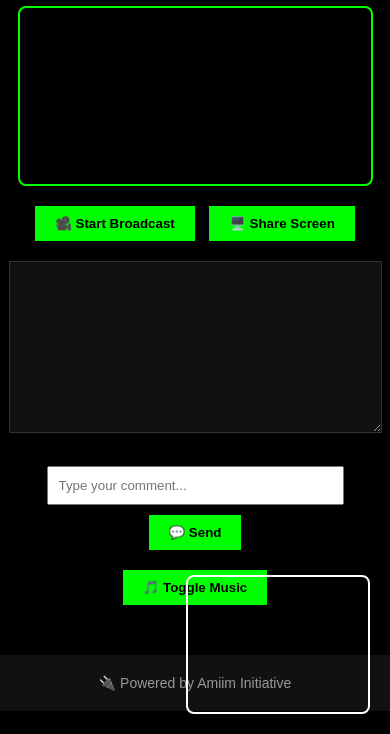
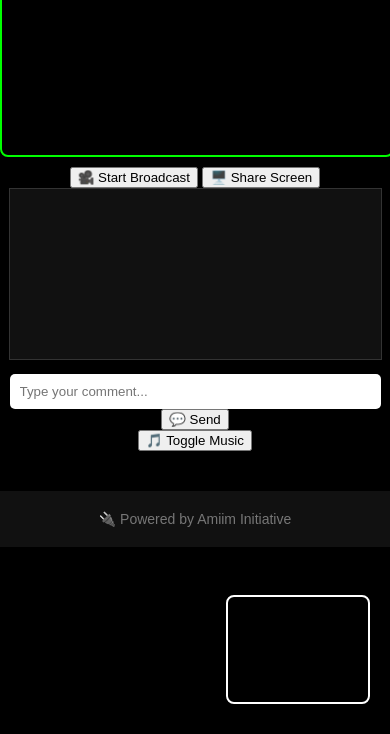
Before and after one commit to TumwekwaseAmiim/amiim-live-broadcast, a website: page index.html in a window 390 px wide. Shown: the part 110-844 px from the top of the page. Drawn offline with nearby package versions, Linux system fonts and the light colour scheme; no server answers.

Commit message:
✅ Final update: style, viewer, broadcaster, server.js, and cleanup

```diff
--- a/index.html
+++ b/index.html
@@ -5,77 +5,6 @@
   <meta name="viewport" content="width=device-width, initial-scale=1.0"/>
   <title>Broadcaster - Amiim Initiative</title>
   <link rel="stylesheet" href="style.css" />
-  <style>
-    body {
-      background: #000;
-      color: #fff;
-      font-family: Arial, sans-serif;
-      text-align: center;
-      margin: 0;
-      padding: 0;
-    }
-
-    h1 {
-      margin-top: 20px;
-    }
-
-    #screenVideo {
-      width: 90%;
-      max-width: 1000px;
-      margin: 10px auto;
-      display: block;
-      border: 2px solid #0f0;
-      border-radius: 8px;
-    }
-
-    #selfPreview {
-      position: fixed;
-      bottom: 20px;
-      right: 20px;
-      width: 180px;
-      height: 135px;
-      border: 2px solid white;
-      border-radius: 8px;
-      z-index: 1000;
-    }
-
-    .chat-box {
-      width: 90%;
-      height: 150px;
-      margin: 10px auto;
-      display: block;
-      background: #111;
-      color: #0f0;
-      padding: 10px;
-      border: 1px solid #333;
-    }
-
-    #chat-input {
-      width: 70%;
-      padding: 10px;
-      margin-top: 5px;
-    }
-
-    button {
-      padding: 10px 20px;
-      margin: 10px 5px;
-      font-weight: bold;
-      background: #0f0;
-      border: none;
-      cursor: pointer;
-    }
-
-    footer {
-      margin-top: 40px;
-      padding: 20px;
-      background: #111;
-    }
-
-    .footer-text {
-      font-size: 14px;
-      color: #999;
-    }
-  </style>
 </head>
 <body>
   <h1>🎥 Broadcaster - Amiim Initiative</h1>
@@ -87,8 +16,10 @@
   <video id="screenVideo" autoplay playsinline></video>
 
   <!-- Action Buttons -->
-  <button onclick="startBroadcast()">🎥 Start Broadcast</button>
-  <button onclick="shareScreen()">🖥️ Share Screen</button>
+  <div>
+    <button onclick="startBroadcast()">🎥 Start Broadcast</button>
+    <button onclick="shareScreen()">🖥️ Share Screen</button>
+  </div>
 
   <!-- Chat Section -->
   <textarea id="chat-box" class="chat-box" readonly></textarea><br>
@@ -114,6 +45,8 @@
   <script src="/socket.io/socket.io.js"></script>
   <script>
     const socket = io();
+    socket.emit('broadcaster'); // Register this socket as broadcaster
+
     const selfPreview = document.getElementById('selfPreview');
     const screenVideo = document.getElementById('screenVideo');
     const chatBox = document.getElementById('chat-box');
--- a/style.css
+++ b/style.css
@@ -1,3 +1,70 @@
+/* ========================
+   GLOBAL STYLING
+======================== */
+body {
+  margin: 0;
+  padding: 0;
+  background: #000;
+  color: #fff;
+  font-family: Arial, sans-serif;
+  text-align: center;
+}
+
+h1 {
+  margin: 20px 0;
+  font-size: 24px;
+  color: #0f0;
+}
+
+video {
+  border-radius: 10px;
+  margin: 10px 0;
+}
+
+/* ========================
+   CHAT STYLING
+======================== */
+.chat-container {
+  margin-top: 20px;
+}
+
+.chat-box {
+  width: 90%;
+  max-width: 800px;
+  height: 150px;
+  margin: 0 auto;
+  background: #111;
+  color: #0f0;
+  padding: 10px;
+  border: 1px solid #333;
+  resize: none;
+  overflow-y: auto;
+  font-family: monospace;
+}
+
+#chat-input {
+  width: 65%;
+  padding: 10px;
+  margin-top: 10px;
+  border-radius: 5px;
+  border: none;
+}
+
+.chat-container button {
+  padding: 10px 15px;
+  font-weight: bold;
+  background: #00cc99;
+  border: none;
+  border-radius: 5px;
+  color: #000;
+  cursor: pointer;
+  margin-left: 5px;
+}
+
+.chat-container button:hover {
+  background-color: #00ffaa;
+}
+
 /* ========================
    NEW CONTROLS STYLING
 ======================== */
@@ -44,10 +111,73 @@
 .chat-box::-webkit-scrollbar {
   width: 8px;
 }
+
 .chat-box::-webkit-scrollbar-track {
   background: rgba(255, 255, 255, 0.1);
 }
+
 .chat-box::-webkit-scrollbar-thumb {
   background-color: #00ffaa;
   border-radius: 10px;
 }
+
+/* ========================
+   FOOTER
+======================== */
+footer {
+  margin-top: 40px;
+  padding: 20px;
+  background: #111;
+}
+
+.footer-text,
+.led-footer {
+  font-size: 14px;
+  color: #777;
+}
+
+/* ========================
+   VIDEO LAYOUT
+======================== */
+#selfPreview {
+  position: fixed;
+  bottom: 20px;
+  right: 20px;
+  width: 180px;
+  height: 135px;
+  border: 2px solid white;
+  border-radius: 8px;
+  z-index: 1000;
+}
+
+#screenVideo {
+  width: 90%;
+  max-width: 1000px;
+  margin: 10px auto;
+  display: block;
+  border: 2px solid #0f0;
+  border-radius: 8px;
+}
+
+/* ========================
+   RESPONSIVE DESIGN
+======================== */
+@media (max-width: 600px) {
+  .controls {
+    flex-direction: column;
+    align-items: center;
+  }
+
+  #chat-input {
+    width: 90%;
+  }
+
+  #selfPreview {
+    width: 140px;
+    height: 105px;
+  }
+
+  #screenVideo {
+    width: 100%;
+  }
+}
```
Also changed, not shown: package.json (+17 -6 lines), server.js (+16 -7 lines), viewer.html (+33 -30 lines).
